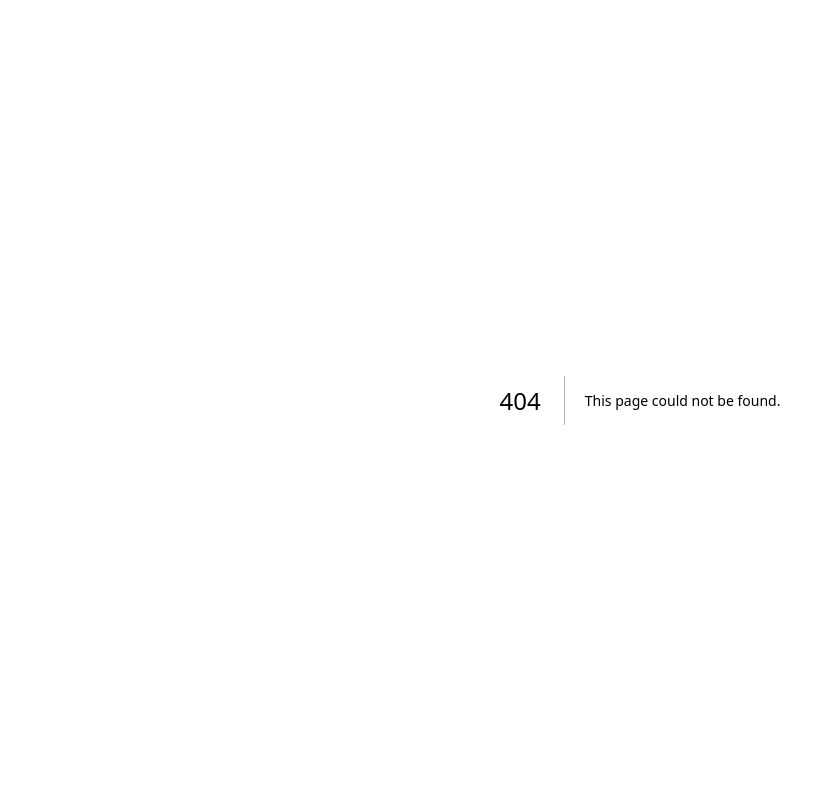
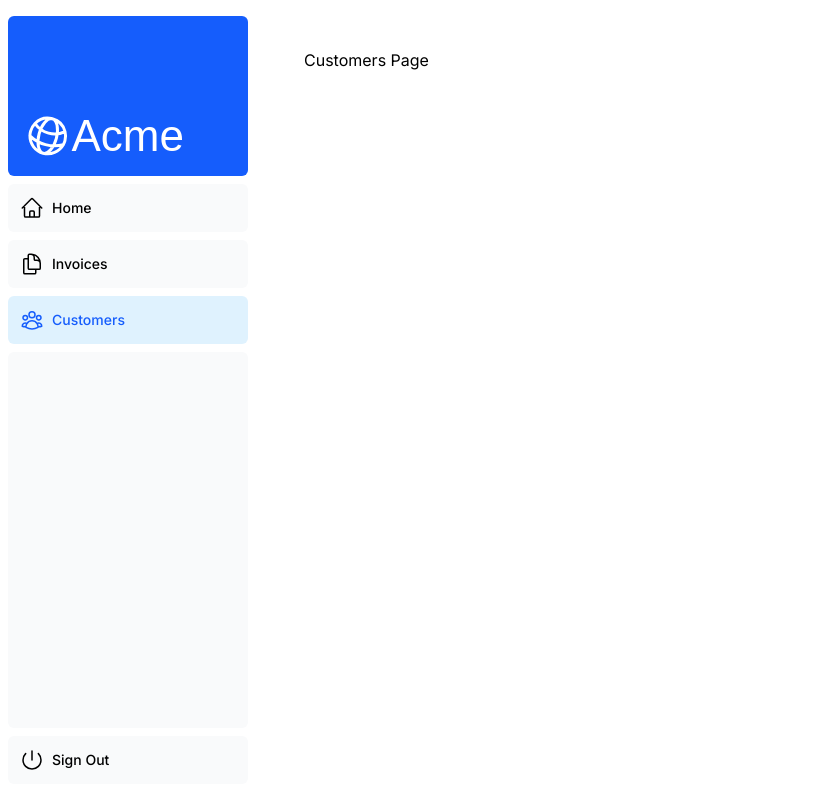
Before and after one commit to YoussefAsaad7/nextjs-ddd-modular-dashboard, a Next.js app: page /dashboard/customers in a window 1280 px wide. Before the commit this address had no page. Shown: the whole page, without its empty margins (0-835 px from the left). Built offline with nearby package versions, Linux system fonts and the light colour scheme; a web font is replaced by a local one.

Commit message:
feat(dashboard): add dashboard routes, layout, and SideNav component

```diff
--- a/package.json
+++ b/package.json
@@ -10,6 +10,7 @@
   },
   "dependencies": {
     "@heroicons/react": "^2.2.0",
+    "clsx": "^2.1.1",
     "next": "15.5.3",
     "react": "19.1.0",
     "react-dom": "19.1.0"
--- /dev/null
+++ b/src/app/dashboard/customers/page.tsx
@@ -0,0 +1,3 @@
+export default function Page() {
+  return <p>Customers Page</p>;
+}
--- /dev/null
+++ b/src/app/dashboard/invoices/page.tsx
@@ -0,0 +1,3 @@
+export default function Page() {
+  return <p>Invoices Page</p>;
+}
--- /dev/null
+++ b/src/app/dashboard/layout.tsx
@@ -0,0 +1,12 @@
+import SideNav from '@/components/ui/dashboard/sidenav';
+
+export default function Layout({ children }: { children: React.ReactNode }) {
+  return (
+    <div className="flex h-screen flex-col md:flex-row md:overflow-hidden">
+      <div className="w-full flex-none md:w-64">
+        <SideNav />
+      </div>
+      <div className="flex-grow p-6 md:overflow-y-auto md:p-12">{children}</div>
+    </div>
+  );
+}
--- /dev/null
+++ b/src/app/dashboard/page.tsx
@@ -0,0 +1,3 @@
+export default function Page() {
+  return <p>Dashboard Page</p>;
+}
--- /dev/null
+++ b/src/components/ui/dashboard/nav-links.tsx
@@ -0,0 +1,46 @@
+"use client";
+import {
+  UserGroupIcon,
+  HomeIcon,
+  DocumentDuplicateIcon,
+} from "@heroicons/react/24/outline";
+import clsx from "clsx";
+import Link from "next/link";
+import { usePathname } from "next/navigation";
+// Map of links to display in the side navigation.
+// Depending on the size of the application, this would be stored in a database.
+const links = [
+  { name: "Home", href: "/dashboard", icon: HomeIcon },
+  {
+    name: "Invoices",
+    href: "/dashboard/invoices",
+    icon: DocumentDuplicateIcon,
+  },
+  { name: "Customers", href: "/dashboard/customers", icon: UserGroupIcon },
+];
+
+export default function NavLinks() {
+  const pathname = usePathname();
+  return (
+    <>
+      {links.map((link) => {
+        const LinkIcon = link.icon;
+        return (
+          <Link
+            key={link.name}
+            href={link.href}
+            className={clsx(
+              "flex h-[48px] grow items-center justify-center gap-2 rounded-md bg-gray-50 p-3 text-sm font-medium hover:bg-sky-100 hover:text-blue-600 md:flex-none md:justify-start md:p-2 md:px-3",
+              {
+                "bg-sky-100 text-blue-600": pathname === link.href,
+              },
+            )}
+          >
+            <LinkIcon className="w-6" />
+            <p className="hidden md:block">{link.name}</p>
+          </Link>
+        );
+      })}
+    </>
+  );
+}
--- /dev/null
+++ b/src/components/ui/dashboard/sidenav.tsx
@@ -0,0 +1,29 @@
+import Link from 'next/link';
+import NavLinks from '@/components/ui/dashboard/nav-links';
+import AcmeLogo from '@/components/ui/acme-logo';
+import { PowerIcon } from '@heroicons/react/24/outline';
+
+export default function SideNav() {
+  return (
+    <div className="flex h-full flex-col px-3 py-4 md:px-2">
+      <Link
+        className="mb-2 flex h-20 items-end justify-start rounded-md bg-blue-600 p-4 md:h-40"
+        href="/"
+      >
+        <div className="w-32 text-white md:w-40">
+          <AcmeLogo />
+        </div>
+      </Link>
+      <div className="flex grow flex-row justify-between space-x-2 md:flex-col md:space-x-0 md:space-y-2">
+        <NavLinks />
+        <div className="hidden h-auto w-full grow rounded-md bg-gray-50 md:block"></div>
+        <form>
+          <button className="flex h-[48px] w-full grow items-center justify-center gap-2 rounded-md bg-gray-50 p-3 text-sm font-medium hover:bg-sky-100 hover:text-blue-600 md:flex-none md:justify-start md:p-2 md:px-3">
+            <PowerIcon className="w-6" />
+            <div className="hidden md:block">Sign Out</div>
+          </button>
+        </form>
+      </div>
+    </div>
+  );
+}
```
Also changed, not shown: 1 other file (tests, documents, lock files or other folders).
